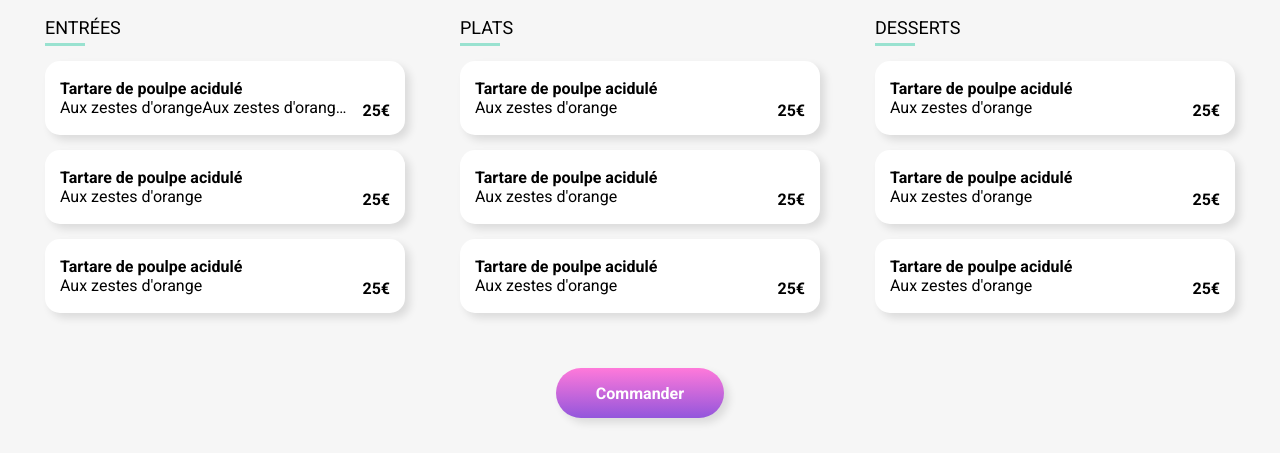
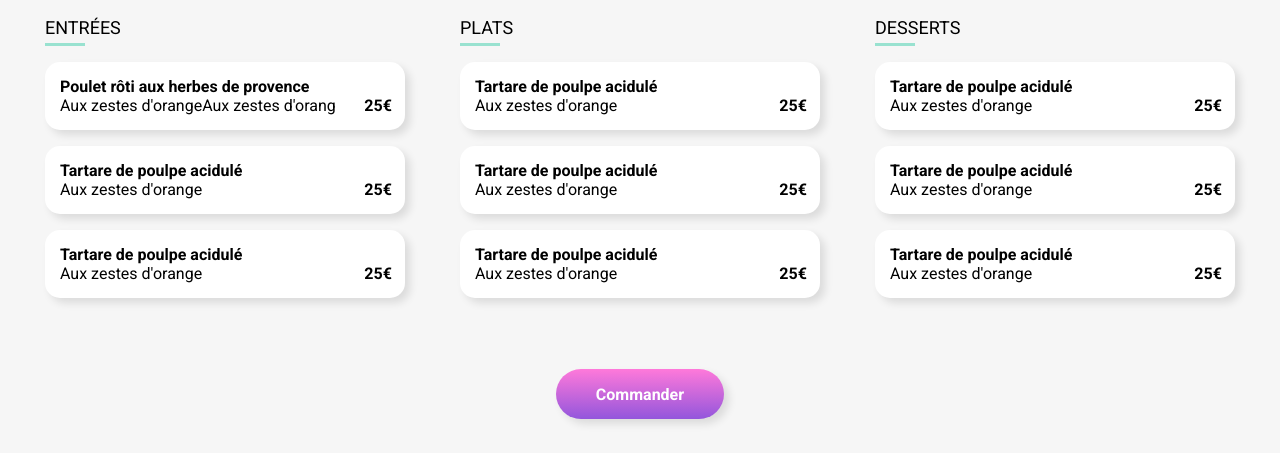
Before and after one commit to dylancatala/OhMyFood, a plain HTML site: page la_palette_du_gout.html in a window 1280 px wide. Shown: the part 347-800 px from the top of the page. Drawn offline with Linux system fonts and the light colour scheme; a web font is replaced by a local one.

Commit message:
Adjusting ellipsis

```diff
--- a/la_palette_du_gout.html
+++ b/la_palette_du_gout.html
@@ -52,9 +52,9 @@
             <div class="grid">
               <article class="menu_card p-1">
                 <div class="card_content">
-                  <h3 class="card_title">Tartare de poulpe acidulé</h3>
+                  <h3 class="card_title">Poulet rôti aux herbes de provence</h3>
                   <p class="card_description">
-                    Aux zestes d'orangeAux zestes d'orangeAux zestes d'orange
+                    Aux zestes d'orangeAux zestes d'orang
                   </p>
                 </div>
                 <div class="card_price">25€</div>
--- a/sass/components/_menu_card.scss
+++ b/sass/components/_menu_card.scss
@@ -6,14 +6,15 @@
   cursor: pointer;
   display: flex;
   padding: 15px;
-  flex-wrap: wrap;
+  margin: 1rem 0;
 
   .card_content {
-    flex: 1;
     display: flex;
     flex-direction: column;
     justify-content: center;
     overflow: hidden;
+    width: calc(100%);
+    animation: normal-size 0.5s ease-in;
 
     .card_title {
       @include TextEllipsis;
@@ -27,11 +28,11 @@
   }
 
   .card_price {
+
+    margin-left: auto;
     display: flex;
-    align-items: center;
+    align-items: flex-end;
     justify-content: flex-end;
-    padding-top: 25px;
-    padding-left: 15px;
     font-weight: bold;
     transition: transform 0.5s ease-in-out;
   }
@@ -57,7 +58,8 @@
 
   &:hover {
     .card_content {
-      width: 200px;
+      // width: calc(60%);
+      animation: resizing 0.5s linear both;
     }
 
     .card_price {
@@ -73,3 +75,20 @@
     }
   }
 }
+
+
+@keyframes resizing {
+  to {
+    width: 70%;
+  }
+}
+
+@keyframes normal-size {
+  from {
+    width: 70%;
+  }
+
+  to {
+    width: 100%;
+  }
+}
--- a/sass/pages/_menu.scss
+++ b/sass/pages/_menu.scss
@@ -48,7 +48,7 @@
   }
 
   .grid {
-    @include Grid(1, 3, 15px);
+    // @include Grid(1, 3, 15px);
     max-width: 100%;
   }
 
```
Also changed, not shown: sass/style.css, 1 other file.
